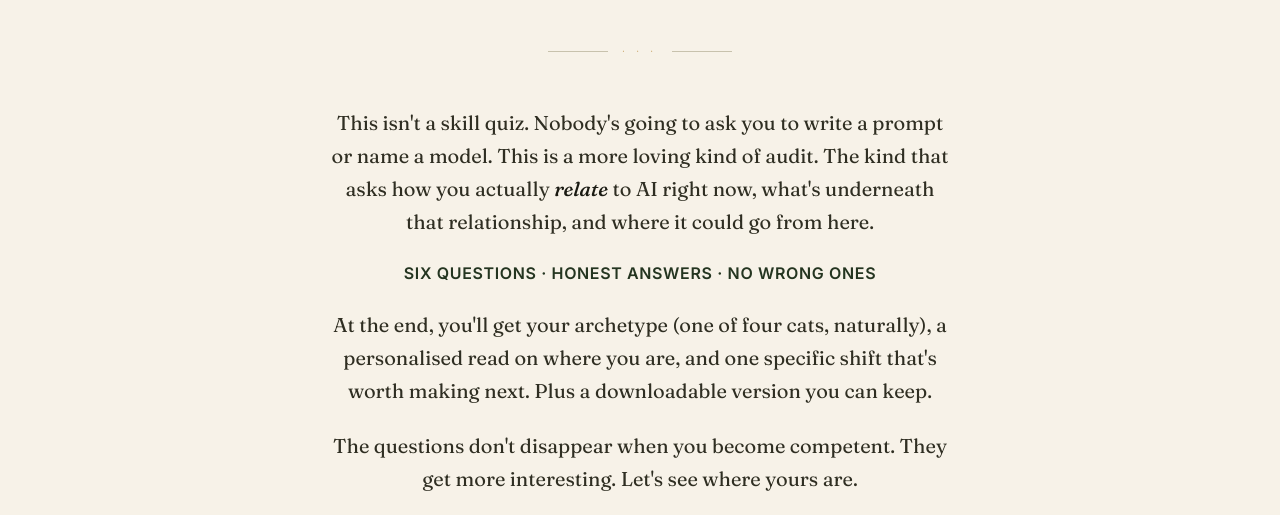
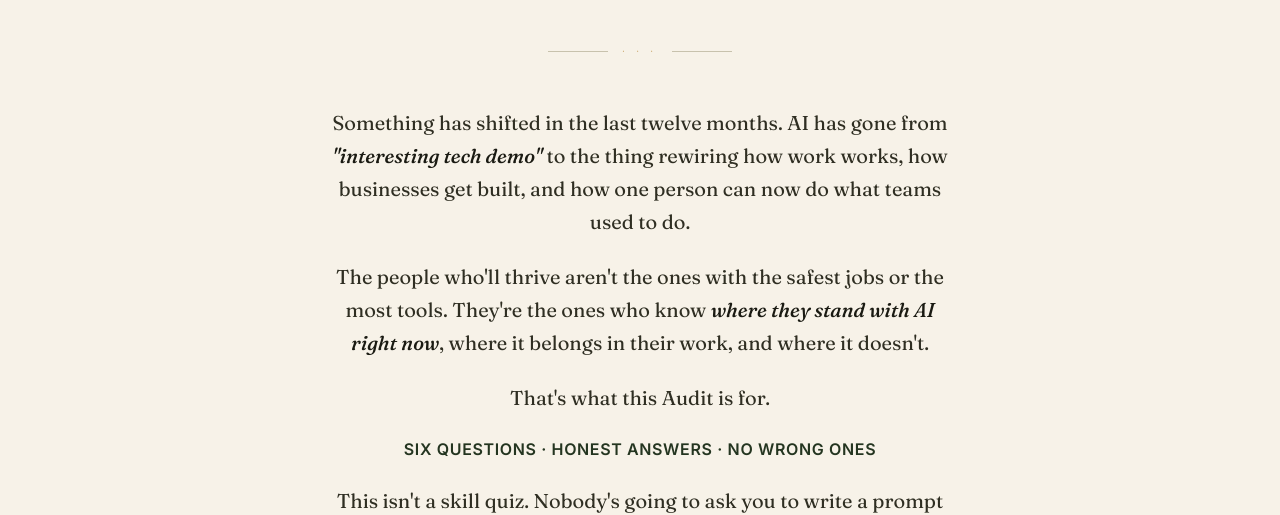
Before and after one commit to fankeow/AI-Confidence-Audit, a plain HTML site: page index.html in a window 1280 px wide. Shown: the part 459-974 px from the top of the page. Drawn offline with nearby package versions, Linux system fonts and the light colour scheme.

Commit message:
Update index.html

```diff
--- a/index.html
+++ b/index.html
@@ -1053,13 +1053,19 @@
     </div>
 
     <div class="intro-body">
-      <p>This isn't a skill quiz. Nobody's going to ask you to write a prompt or name a model. This is a more loving kind of audit. The kind that asks how you actually <em>relate</em> to AI right now, what's underneath that relationship, and where it could go from here.</p>
+      <p>Something has shifted in the last twelve months. AI has gone from <em>"interesting tech demo"</em> to the thing rewiring how work works, how businesses get built, and how one person can now do what teams used to do.</p>
+
+      <p>The people who'll thrive aren't the ones with the safest jobs or the most tools. They're the ones who know <em>where they stand with AI right now</em>, where it belongs in their work, and where it doesn't.</p>
+
+      <p>That's what this Audit is for.</p>
 
       <p class="three-up">Six questions · Honest answers · No wrong ones</p>
 
-      <p>At the end, you'll get your archetype (one of four cats, naturally), a personalised read on where you are, and one specific shift that's worth making next. Plus a downloadable version you can keep.</p>
-
-      <p>The questions don't disappear when you become competent. They get more interesting. Let's see where yours are.</p>
+      <p>This isn't a skill quiz. Nobody's going to ask you to write a prompt or name a model. It's a more loving kind of audit. The kind that asks how you actually <em>relate</em> to AI, what's underneath that relationship, and where it could go from here.</p>
+
+      <p>At the end, you'll get your archetype (one of four cats, naturally), a personalised read, and one specific shift worth making next. Plus a downloadable version you can keep. No email required. No upsell to do the work. Just clarity.</p>
+
+      <p>The questions about AI don't disappear when you become competent. They get more interesting. Let's see where yours are.</p>
     </div>
 
     <div class="begin-wrap">
@@ -1290,7 +1296,7 @@ const DEPTH_NODS = {
 const SHIFTS = {
   window: {
     content: { label: "On Content", body: `<p>The shift isn't to use AI for content. Not yet. The shift is to notice that <em>the dread of making content</em> is what's holding you at the window. Try this once: write a short caption yourself, paste it into <strong>Claude</strong>, and just ask <em>what would you cut</em>. That's it. You're not handing it over. You're inviting a second pair of eyes. See what that feels like.</p>` },
-    selling: { label: "On Selling", body: `<p>The selling drain is often less about AI and more about <em>not loving the offer enough to talk about it</em> (BYOB will tell you that for free). But if you wanted one tiny experiment: open <strong>Claude</strong> and ask it <em>what questions would a stranger have about my offer that I'm not answering</em>. Not to write the copy. Just to see what you've been missing. Information, not generation.</p>` },
+    selling: { label: "On Selling", body: `<p>The selling drain is often less about AI and more about <em>not loving the offer enough to talk about it</em>. But if you wanted one tiny experiment: open <strong>Claude</strong> and ask it <em>what questions would a stranger have about my offer that I'm not answering</em>. Not to write the copy. Just to see what you've been missing. Information, not generation.</p>` },
     admin: { label: "On Admin", body: `<p>Admin is the easiest, lowest-stakes place for a Window-Watcher to dip a paw in. Try this: next time you're writing a fiddly email, paste the gist into <strong>Claude or ChatGPT</strong> and ask it to clean it up. Read the result. Edit it back into your voice. You'll be surprised how much friction it removes from a part of work that wasn't sacred to you anyway.</p>` },
     decisions: { label: "On Decision-Making", body: `<p>This is the most interesting drain for a Window-Watcher. AI is genuinely useful as a thinking partner, especially for someone who already takes decisions seriously. Next time you're stuck, try framing your decision as a question and asking <strong>Claude</strong> to <em>steelman both sides</em>. You stay the decider. It just gives you more terrain to stand on.</p>` },
     nodrain: { label: "When Nothing Drains You", body: `<p>You're at the window and life is fine. That's a powerful place to engage with AI from, because you're not using it to fix something broken. You're using it from overflow. The shift here is permission: when you're ready, engage with one thing that's already working <em>just to make it more fun</em>. AI as play, not rescue.</p>` }
```
